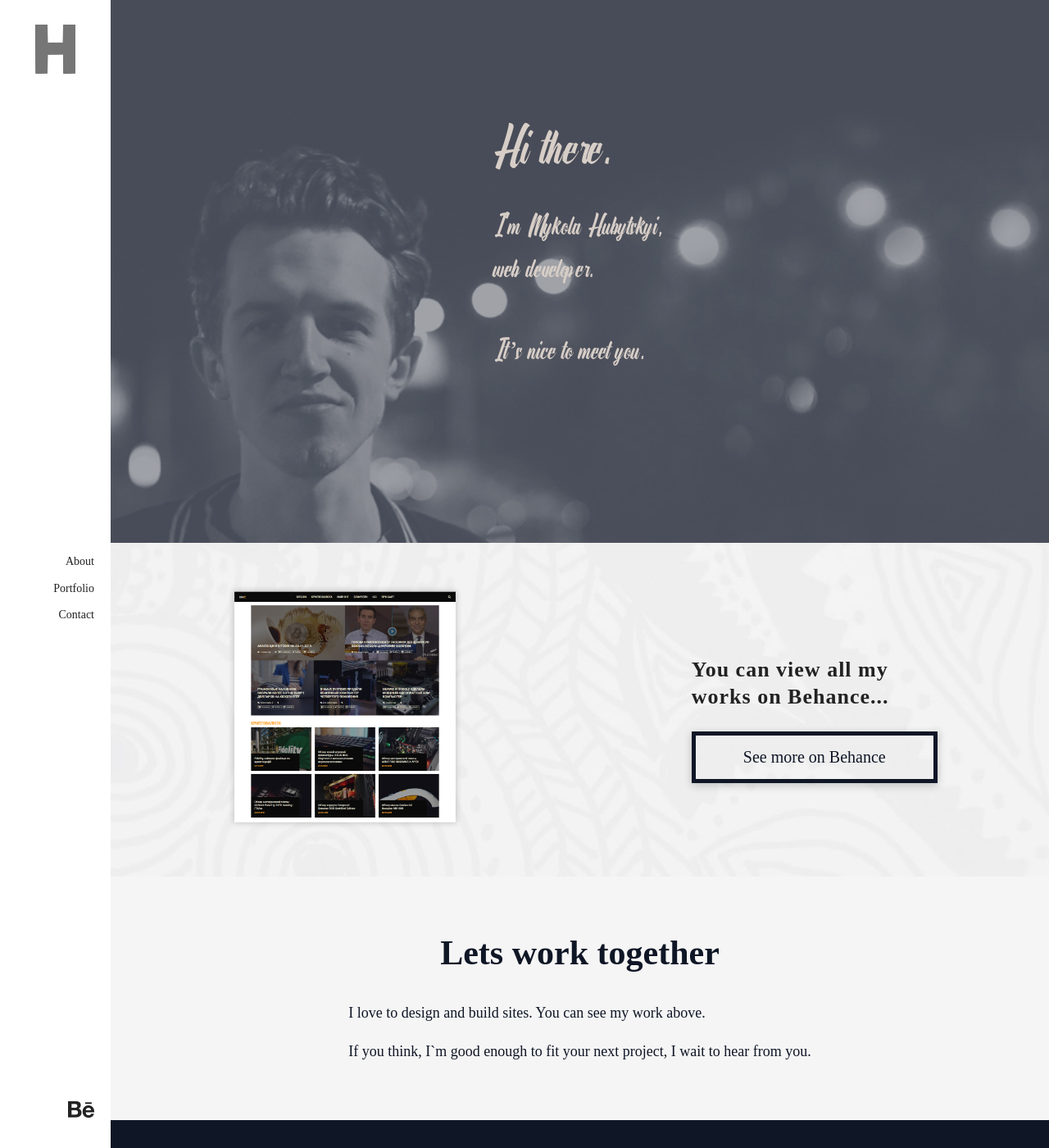
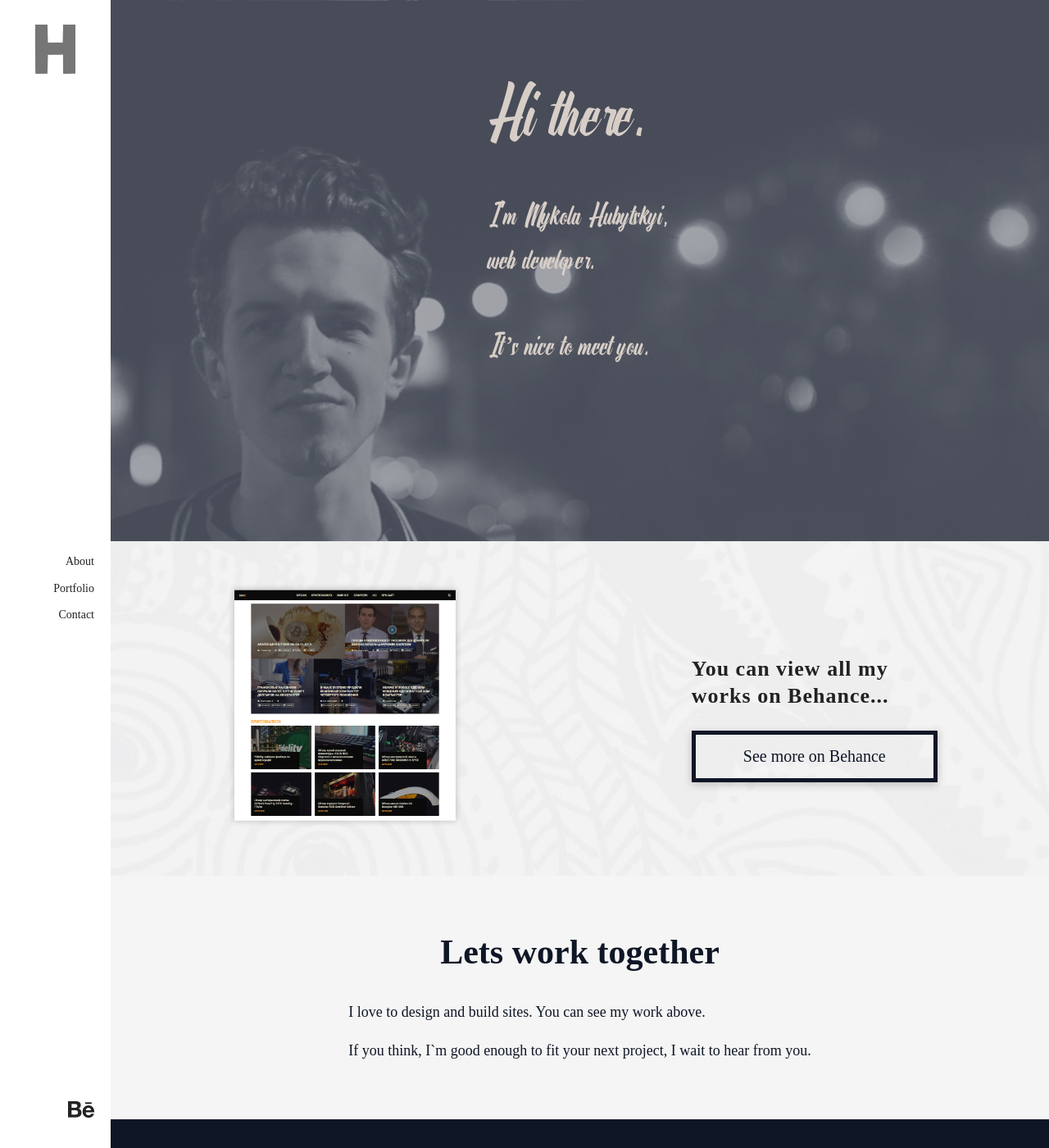
Before and after one commit to Hubytskyi/hubytskyi, a Jekyll site: the page built from index.html, in a window 1280 px wide and 1400 px high. Shown: the whole window at 82% size. Built offline with Jekyll 4.4.1, drawn with Linux system fonts in a browser that asks for light colours; nearby versions of some CDN libraries.

Commit message:
increased font in section about

```diff
--- a/assets/css/3-sections/_home-about.sass
+++ b/assets/css/3-sections/_home-about.sass
@@ -5,16 +5,16 @@ section#about
 	font-family: 'Onthel'
 	color: #D7CEC7
 	p
-		font-size: 32px
+		font-size: 34px
 
 	h2
 		color: #D7CEC7
 		font:
-			size: 60px
+			size: 80px
 			weight: 400
 		line-height: 1
 		margin-top: 0px
-		padding-top: 100px
+		padding-top: 50px
 
 	.home-lead-second
 		padding-bottom: 100px
--- a/assets/css/main.css
+++ b/assets/css/main.css
@@ -643,14 +643,14 @@ section#about {
   font-family: 'Onthel';
   color: #D7CEC7; }
   section#about p {
-    font-size: 32px; }
+    font-size: 34px; }
   section#about h2 {
     color: #D7CEC7;
-    font-size: 60px;
+    font-size: 80px;
     font-weight: 400;
     line-height: 1;
     margin-top: 0px;
-    padding-top: 100px; }
+    padding-top: 50px; }
   section#about .home-lead-second {
     padding-bottom: 100px; }
 
```
